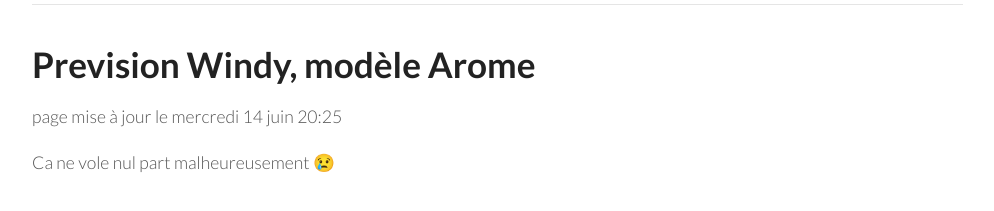
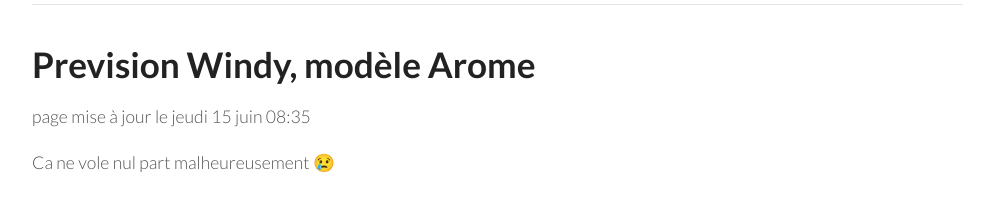
Before and after one commit to parapente-dans-le-nord/parapente-dans-le-nord.github.io, a Jekyll site: the page built from index.markdown, in a window 1280 px wide. Shown: the part 137-348 px from the top of the page, without its empty margins (26-1020 px from the left). Built offline with Jekyll 4.4.1, drawn with Linux system fonts in a browser that asks for light colours.

Commit message:
update index.markdown

```diff
--- a/all.markdown
+++ b/all.markdown
@@ -7,4 +7,4 @@ title:  "Tous les spots"
 {: .links}
 
 # Prevision Windy, modèle Arome
-page mise à jour le mercredi 14 juin 20:25
+page mise à jour le jeudi 15 juin 08:35
--- a/index.markdown
+++ b/index.markdown
@@ -7,7 +7,7 @@ title:  "Ou ça vole"
 {: .links}
 
 # Prevision Windy, modèle Arome
-page mise à jour le mercredi 14 juin 20:25
+page mise à jour le jeudi 15 juin 08:35
 
 
 Ca ne vole nul part malheureusement 😢
```
